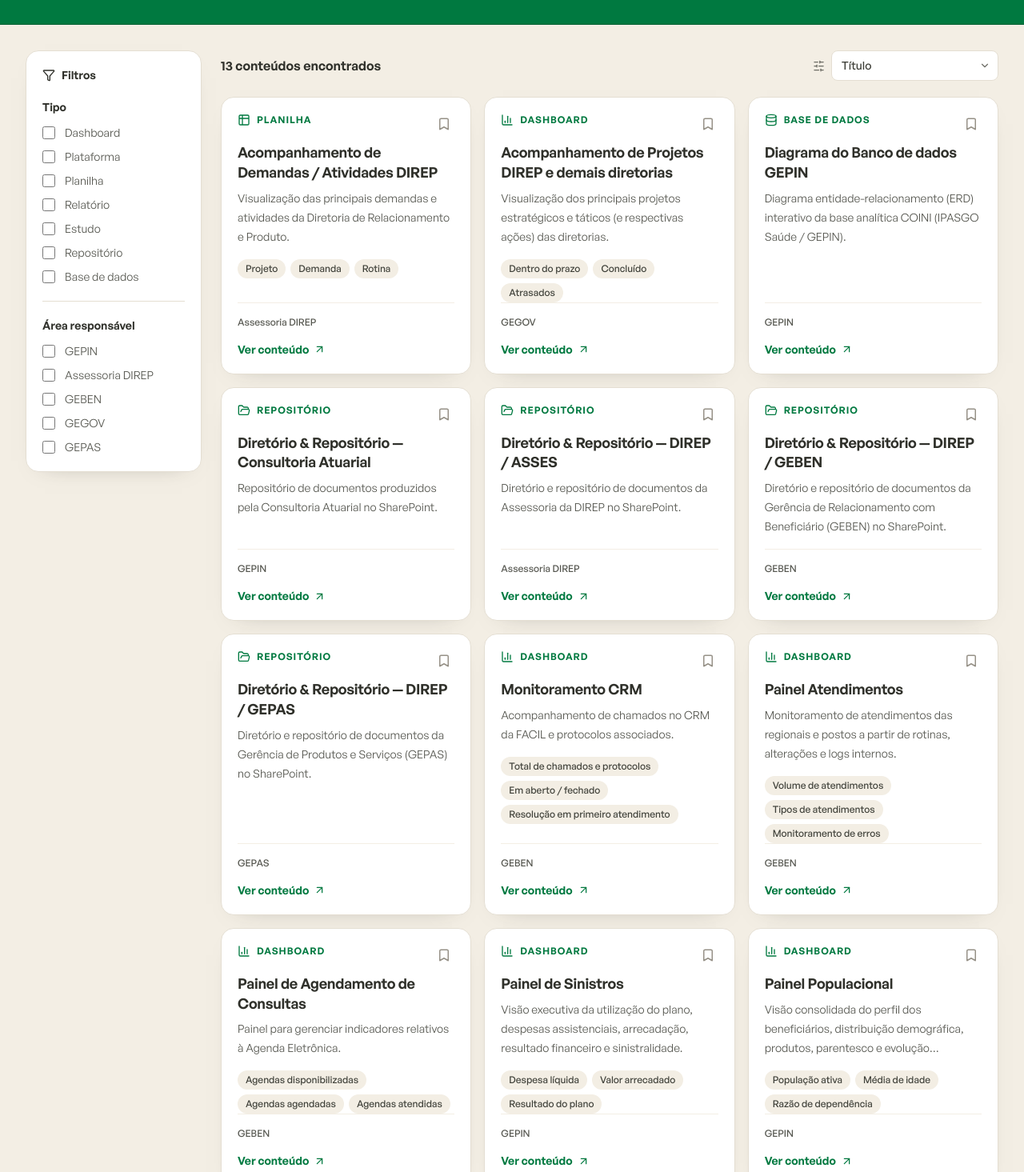
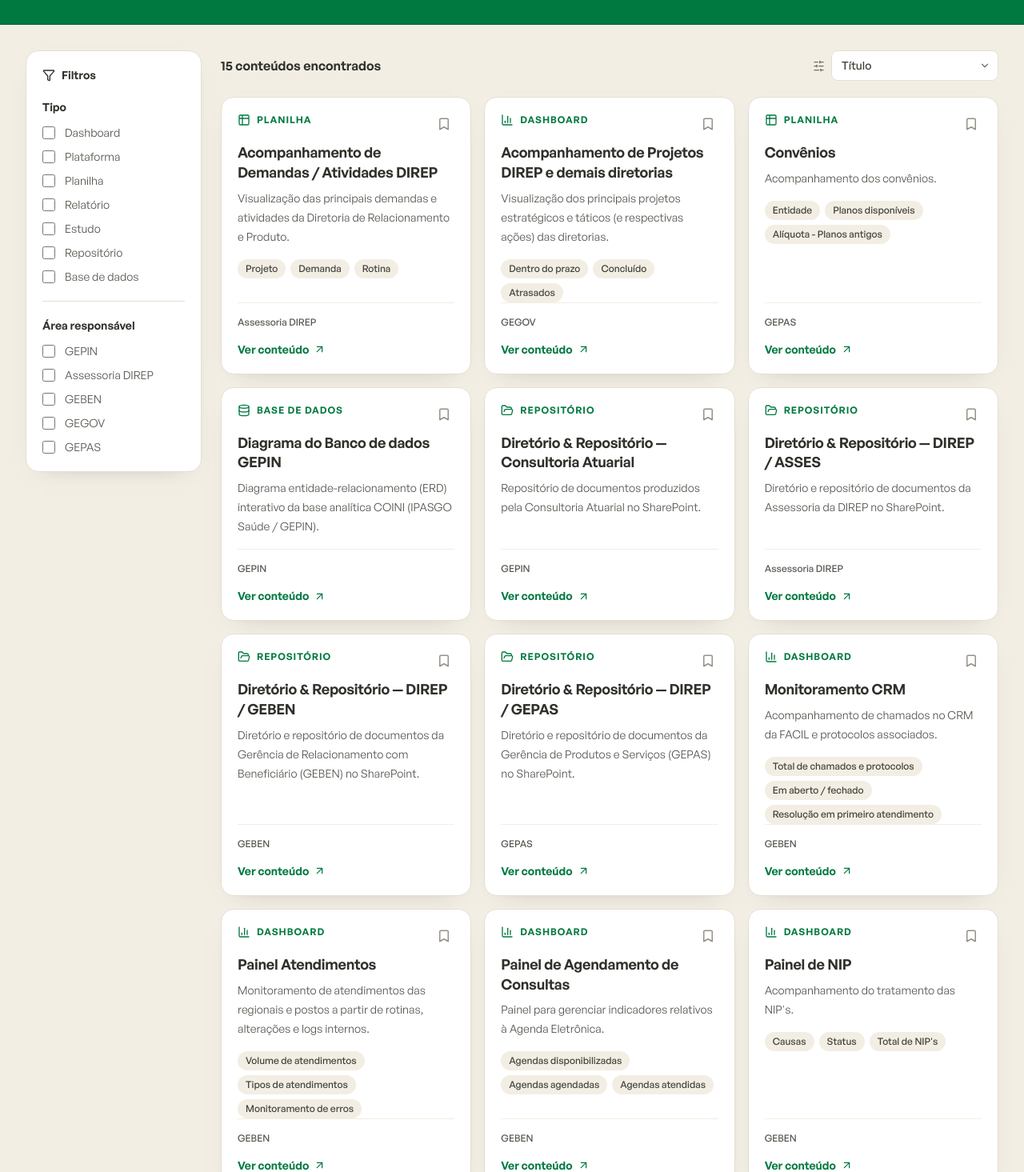
Before and after one commit to IPASGO-GEPIN/hub-de-inteligencia-corporativa, a React (Vite) app: page /#/ in a window 1280 px wide. Shown: the part 265-1730 px from the top of the page at 80% size. Built offline with nearby package versions, Linux system fonts and the light colour scheme.

Commit message:
Atualizações

```diff
--- a/src/data/catalog.ts
+++ b/src/data/catalog.ts
@@ -125,6 +125,34 @@ export const catalog: CatalogItem[] = [
     destaque: true,
   },
   {
+    id: 'convenios',
+    titulo: 'Convênios',
+    tipo: 'Planilha',
+    area: 'GEPAS',
+    descricao: 'Acompanhamento dos convênios.',
+    descricaoCompleta:
+      'Planilha de acompanhamento dos convênios, com visão por entidade, planos disponíveis, alíquotas de planos antigos, patrocínio e vigência.',
+    indicadores: [
+      'Entidade',
+      'Planos disponíveis',
+      'Alíquota - Planos antigos',
+      'Patrocínio',
+      'Vigência',
+    ],
+    tags: ['convênios', 'entidade', 'planos', 'alíquota', 'patrocínio', 'vigência', 'GEPAS', 'Google Sheets'],
+    perguntas: [
+      'Quais entidades possuem convênio ativo?',
+      'Quais planos estão disponíveis por entidade?',
+      'Qual a alíquota dos planos antigos?',
+      'Como está o patrocínio e a vigência de cada convênio?',
+    ],
+    fonte: 'Google Sheets — Convênios',
+    periodicidade: 'Semanal',
+    ultimaAtualizacao: '2026-09-02',
+    url: 'https://docs.google.com/spreadsheets/d/1SIidK0lqpP8AF3l3rT8vhnNL_qzvfDZQ-1AzPgjqnEg/edit?gid=0#gid=0',
+    destaque: false,
+  },
+  {
     id: 'diretorio-direp-asses',
     titulo: 'Diretório & Repositório — DIREP / ASSES',
     tipo: 'Repositório',
@@ -192,8 +220,8 @@ export const catalog: CatalogItem[] = [
     ],
     fonte: 'Agenda Eletrônica — SIAG',
     periodicidade: 'Diário',
-    ultimaAtualizacao: '2026-08-28',
-    url: 'https://app.powerbi.com/groups/me/reports/14c802fe-1789-40c0-9d41-43ca024b482e/ReportSection0d4684f198d9d5334542?language=pt-BR&experience=power-bi',
+    ultimaAtualizacao: '2026-09-02',
+    url: 'https://app.powerbi.com/groups/me/reports/e6c18fe6-91fa-4886-b6b6-e7699525b72a?language=pt-BR&experience=power-bi',
     destaque: true,
   },
   {
@@ -225,6 +253,38 @@ export const catalog: CatalogItem[] = [
     periodicidade: 'Diário',
     ultimaAtualizacao: '2026-08-28',
     url: 'https://app.powerbi.com/groups/me/reports/ea0b172c-3280-4d47-881f-726f4b5be3f2/2fa296363cdc38d12964?language=pt-BR&experience=power-bi',
+    destaque: true,
+  },
+  {
+    id: 'painel-nip',
+    titulo: 'Painel de NIP',
+    tipo: 'Dashboard',
+    area: 'GEBEN',
+    descricao: "Acompanhamento do tratamento das NIP's.",
+    descricaoCompleta:
+      "Dashboard Power BI para acompanhamento do tratamento das Notificações de Investigação Preliminar (NIP's), com visão de causas, status, volume total e não finalizadas, classificação assistencial e não assistencial, taxa de reiteração e SLAs do beneficiário e da ANS.",
+    indicadores: [
+      'Causas',
+      'Status',
+      "Total de NIP's",
+      "NIP's não finalizadas",
+      'Assistenciais',
+      'Não Assistenciais',
+      'Taxa de Reiteração',
+      'SLA Beneficiário',
+      'SLA ANS',
+    ],
+    tags: ['NIP', 'ANS', 'beneficiário', 'SLA', 'reiteração', 'GEBEN', 'Power BI'],
+    perguntas: [
+      "Quantas NIP's estão em aberto ou não finalizadas?",
+      'Qual a taxa de reiteração das NIP?',
+      'Como está o cumprimento do SLA do beneficiário e da ANS?',
+      'Quais causas concentram mais NIP assistenciais e não assistenciais?',
+    ],
+    fonte: 'Power BI — NIP',
+    periodicidade: 'Diário',
+    ultimaAtualizacao: '2026-09-02',
+    url: 'https://app.powerbi.com/groups/me/reports/ee41f2df-867a-4532-8221-d79616af0cd3/eb835b87ad12989c140b?experience=power-bi',
     destaque: true,
   },
   {
```
